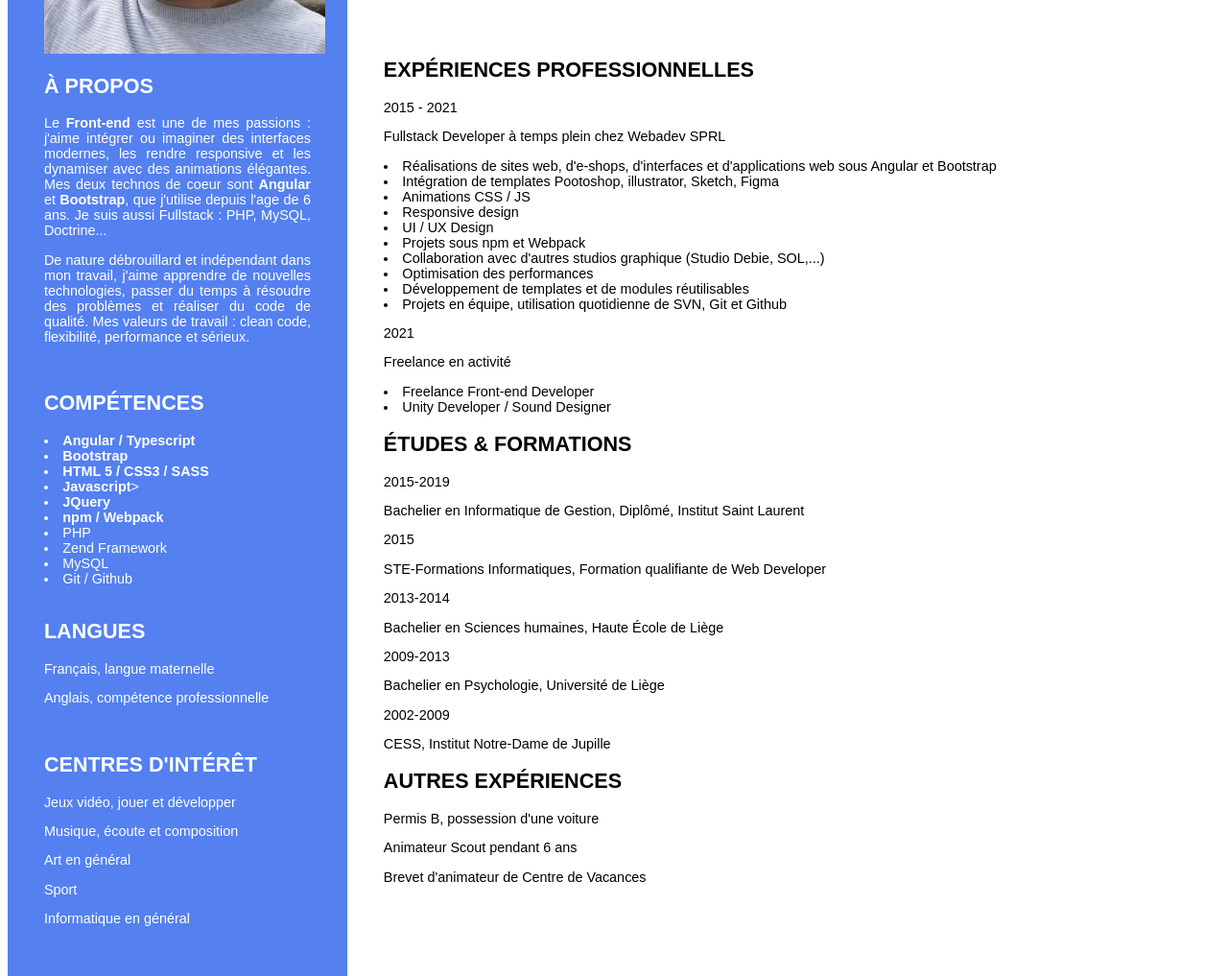
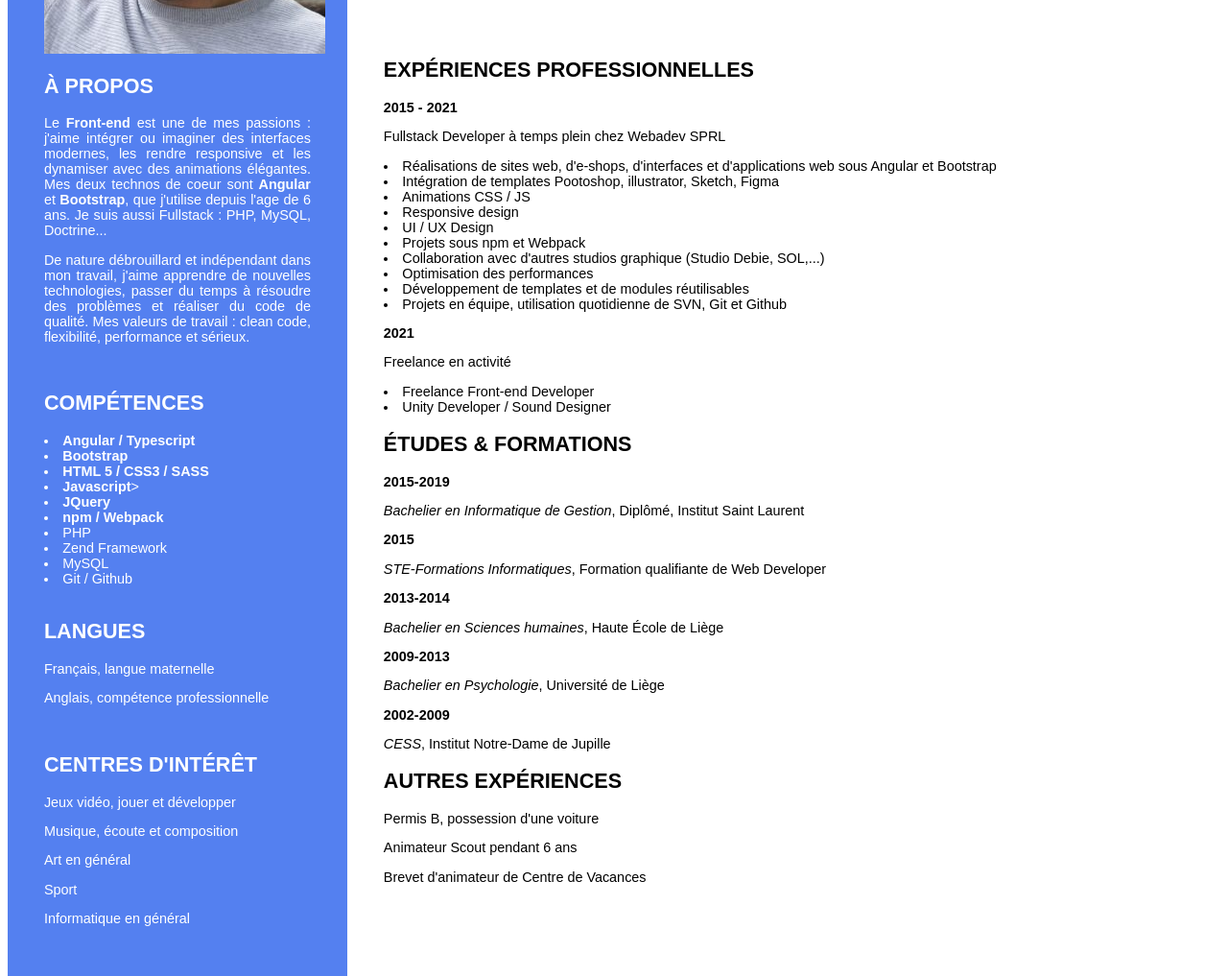
Before and after one commit to MarieCharlotte62/CV-MarieCharlotte-Leroy, a plain HTML site: page index.html in a window 1280 px wide. Shown: the part 265-1282 px from the top of the page at 96% size. Drawn offline with Linux system fonts and the light colour scheme.

Commit message:
travaux cv

```diff
--- a/index.html
+++ b/index.html
@@ -63,7 +63,7 @@
 
         <p>Freelance Front-end Developer</p>
         <a href="contact@pgomba.com"> @ contact@pgomba.com</a>
-        <p>Boulevard de la Constitution 31, 4020 Liège</p>
+        <p align="right">Boulevard de la Constitution 31, 4020 Liège</p>
         <p>04 75 53 80 50</p>
 
     </section>
@@ -74,7 +74,7 @@
 
         <h1>EXPÉRIENCES PROFESSIONNELLES</h1>
 
-        <p>2015 - 2021</p>
+        <p><strong>2015 - 2021</strong></p>
         <p>Fullstack Developer à temps plein chez Webadev SPRL</p>
 
         <li>Réalisations de sites web, d'e-shops, d'interfaces et d'applications web sous Angular et Bootstrap</li>
@@ -88,7 +88,7 @@
         <li>Développement de templates et de modules réutilisables</li>
         <li>Projets en équipe, utilisation quotidienne de SVN, Git et Github</li>
 
-        <p>2021</p>
+        <p><strong>2021</strong></p>
         <p>Freelance en activité</p>
 
         <li>Freelance Front-end Developer</li>
@@ -96,20 +96,20 @@
 
         <h1>ÉTUDES & FORMATIONS</h1>
 
-        <p>2015-2019</p>
-        <p>Bachelier en Informatique de Gestion, Diplômé, Institut Saint Laurent</p>
+        <p><strong>2015-2019</strong></p>
+        <p><i>Bachelier en Informatique de Gestion</i>, Diplômé, Institut Saint Laurent</p>
 
-        <p>2015</p>
-        <p>STE-Formations Informatiques, Formation qualifiante de Web Developer</p>
+        <p><strong>2015</strong></p>
+        <p><i>STE-Formations Informatiques</i>, Formation qualifiante de Web Developer</p>
 
-        <p>2013-2014</p>
-        <p>Bachelier en Sciences humaines, Haute École de Liège</p>
+        <p><strong>2013-2014</strong></p>
+        <p><i>Bachelier en Sciences humaines</i>, Haute École de Liège</p>
 
-        <p>2009-2013</p>
-        <p>Bachelier en Psychologie, Université de Liège</p>
+        <p><strong>2009-2013</strong></p>
+        <p><i>Bachelier en Psychologie</i>, Université de Liège</p>
 
-        <p>2002-2009</p>
-        <p>CESS, Institut Notre-Dame de Jupille</p>
+        <p><strong>2002-2009</strong></p>
+        <p><i>CESS</i>, Institut Notre-Dame de Jupille</p>
 
         <h1>AUTRES EXPÉRIENCES</h1>
 
```
